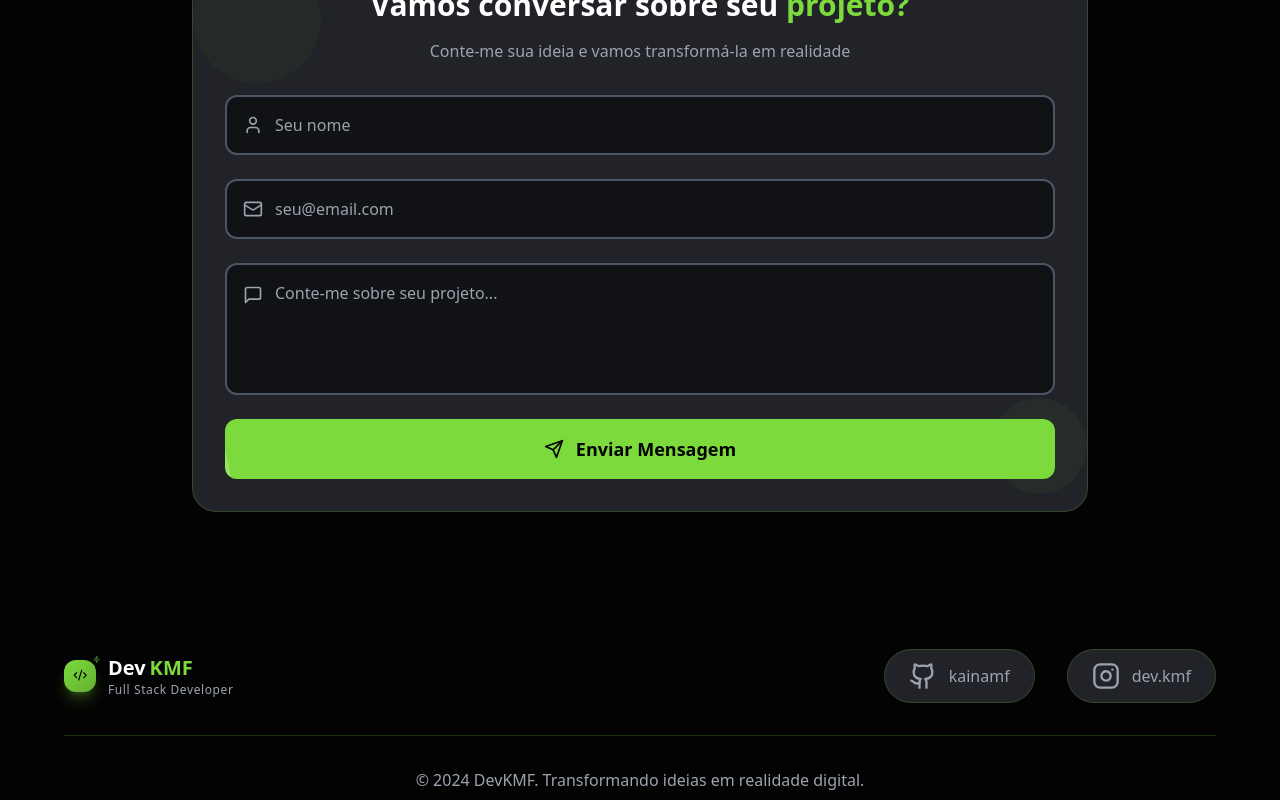
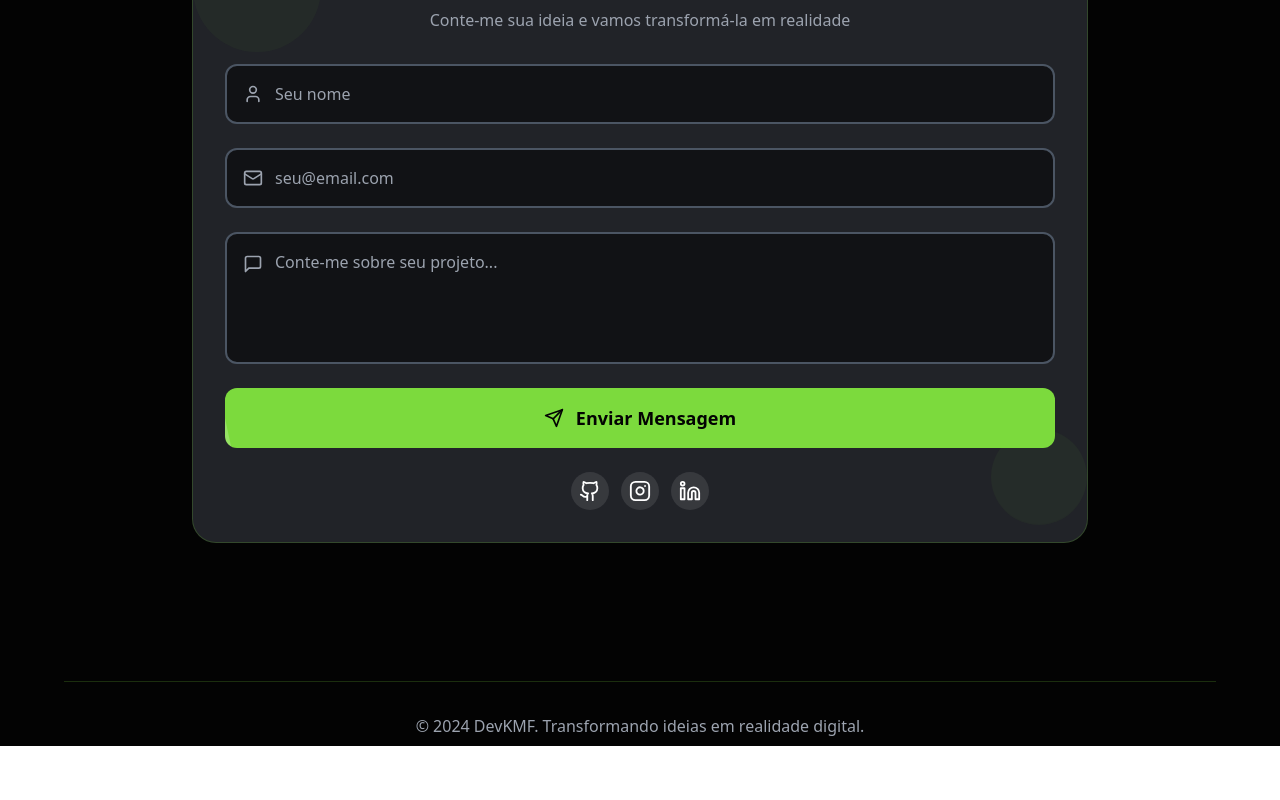
Before and after one commit to kainamf/dev-kainamf, a React (Create React App) app: page / in a window 1280 px wide. Shown: the part 3397-4197 px from the top of the page. After the commit the page ends 4143 px from the top, so only its background shows below. Built offline with nearby package versions, Linux system fonts and the light colour scheme.

Commit message:
refactor: remove unused imports and contact links from FooterSection component

```diff
--- a/src/components/home/ContactSection/ContactSection.tsx
+++ b/src/components/home/ContactSection/ContactSection.tsx
@@ -1,5 +1,5 @@
 import React, { useState } from 'react';
-import { Send, CheckCircle, AlertCircle, User, Mail, MessageSquare } from 'lucide-react';
+import { Send, CheckCircle, AlertCircle, User, Mail, MessageSquare, Github, Instagram, Linkedin } from 'lucide-react';
 import { sendContactEmail } from '../../../services/emailService';
 
 const ContactSection: React.FC = () => {
@@ -35,7 +35,7 @@ const ContactSection: React.FC = () => {
   };
 
   return (
-  <div className="bg-[#212328] rounded-3xl p-8 border border-[#7CDA3D]/20 relative overflow-hidden">
+    <div className="bg-[#212328] rounded-3xl p-8 border border-[#7CDA3D]/20 relative overflow-hidden">
       {/* Background Animation */}
       <div className="absolute inset-0 opacity-5">
         <div className="absolute top-0 left-0 w-32 h-32 bg-[#7CDA3D] rounded-full animate-pulse"></div>
@@ -51,7 +51,6 @@ const ContactSection: React.FC = () => {
             Conte-me sua ideia e vamos transformá-la em realidade
           </p>
         </div>
-
         <form onSubmit={handleSubmit} className="space-y-6">
           {/* Nome */}
           <div className="relative">
@@ -134,8 +133,8 @@ const ContactSection: React.FC = () => {
               ${status === 'success'
                 ? 'bg-green-500 text-white'
                 : status === 'error'
-                ? 'bg-red-500 text-white'
-                : 'bg-[#7CDA3D] text-[#030303] hover:bg-[#7CDA3D]/90 hover:scale-105 hover:shadow-2xl hover:shadow-[#7CDA3D]/30'
+                  ? 'bg-red-500 text-white'
+                  : 'bg-[#7CDA3D] text-[#030303] hover:bg-[#7CDA3D]/90 hover:scale-105 hover:shadow-2xl hover:shadow-[#7CDA3D]/30'
               }
               ${status === 'sending' ? 'animate-pulse' : ''}
             `}
@@ -167,6 +166,39 @@ const ContactSection: React.FC = () => {
             Obrigado! Entrarei em contato em breve 🚀
           </div>
         )}
+
+        {/* Bloco de contatos no final */}
+        <div className="flex flex-col items-center gap-2 mt-6">
+          <div className="flex gap-3 justify-center">
+            <a
+              href="https://github.com/kainamf"
+              target="_blank"
+              rel="noopener noreferrer"
+              className="p-2 rounded-full bg-white/10 hover:bg-[#7CDA3D] hover:text-[#030303] text-white transition-colors"
+              title="GitHub"
+            >
+              <Github size={22} />
+            </a>
+            <a
+              href="https://www.instagram.com/dev.kmf/"
+              target="_blank"
+              rel="noopener noreferrer"
+              className="p-2 rounded-full bg-white/10 hover:bg-[#7CDA3D] hover:text-[#030303] text-white transition-colors"
+              title="Instagram"
+            >
+              <Instagram size={22} />
+            </a>
+            <a
+              href="https://www.linkedin.com/in/kainafreitas"
+              target="_blank"
+              rel="noopener noreferrer"
+              className="p-2 rounded-full bg-white/10 hover:bg-[#7CDA3D] hover:text-[#030303] text-white transition-colors"
+              title="LinkedIn"
+            >
+              <Linkedin size={22} />
+            </a>
+          </div>
+        </div>
       </div>
     </div>
   );
--- a/src/components/home/FooterSection/FooterSection.tsx
+++ b/src/components/home/FooterSection/FooterSection.tsx
@@ -1,6 +1,6 @@
 import React from 'react';
-import Logo from '../../common/Logo';
-import { Github, Instagram } from 'lucide-react';
+// import Logo from '../../common/Logo';
+// import { Github, Instagram } from 'lucide-react';
 
 interface FooterSectionProps {
   theme: 'dark' | 'light';
@@ -10,29 +10,7 @@ interface FooterSectionProps {
 const FooterSection: React.FC<FooterSectionProps> = ({ theme, themeClasses }) => (
   <footer className="py-2 px-4">
     <div className="max-w-6xl mx-auto">
-      <div className="flex flex-col md:flex-row items-center justify-between gap-8">
-  <Logo size="md" theme={themeClasses.card === 'bg-white' ? 'light' : 'dark'} />
-        <div className="flex justify-center gap-8">
-          <a
-            href="https://github.com/kainamf"
-            target="_blank"
-            rel="noopener noreferrer"
-            className={`flex items-center gap-3 ${theme === 'light' ? 'text-gray-600' : 'text-gray-400'} hover:text-[#7CDA3D] transition-all duration-300 hover:scale-110 group ${themeClasses.card} px-6 rounded-full border border-[#7CDA3D]/20 hover:border-[#7CDA3D]/50 hover:shadow-lg hover:shadow-[#7CDA3D]/20`}
-          >
-            <Github size={28} className="group-hover:animate-bounce" />
-            <span className="font-medium">kainamf</span>
-          </a>
-          <a
-            href="https://www.instagram.com/dev.kmf/"
-            target="_blank"
-            rel="noopener noreferrer"
-            className={`flex items-center gap-3 ${theme === 'light' ? 'text-gray-600' : 'text-gray-400'} hover:text-[#7CDA3D] transition-all duration-300 hover:scale-110 group ${themeClasses.card} px-6 py-3 rounded-full border border-[#7CDA3D]/20 hover:border-[#7CDA3D]/50 hover:shadow-lg hover:shadow-[#7CDA3D]/20`}
-          >
-            <Instagram size={28} className="group-hover:animate-bounce" />
-            <span className="font-medium">dev.kmf</span>
-          </a>
-        </div>
-      </div>
+  {/* Contatos removidos do footer */}
       <div className="text-center mt-8 pt-8 border-t border-[#7CDA3D]/20">
         <p className={`${theme === 'light' ? 'text-gray-600' : 'text-gray-400'}`}>
           © 2024 DevKMF. Transformando ideias em realidade digital.
```
